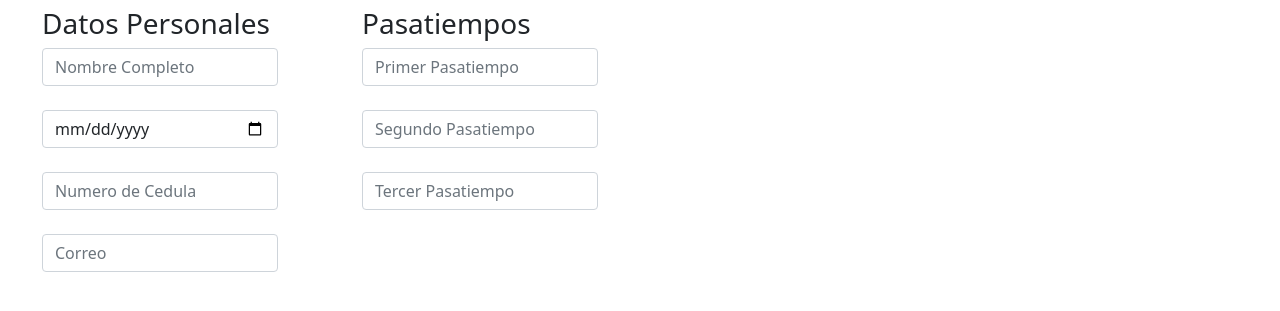
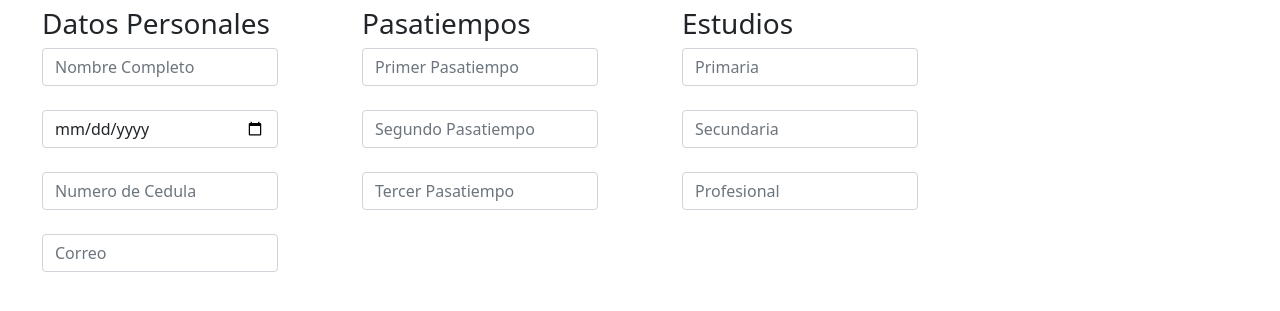
Before and after one commit to CerberoDgvm/Taller1, a plain HTML site: page index.html in a window 1280 px wide. Shown: the part 269-580 px from the top of the page. Drawn offline with nearby package versions, Linux system fonts and the light colour scheme.

Commit message:
Añadiendo Estudios

```diff
--- a/index.html
+++ b/index.html
@@ -45,6 +45,14 @@
                     <input type="text" class="form-control" placeholder="Tercer Pasatiempo"><br>
                 </form>
             </div>
+            <div class="Data form-group">
+                <form action="">
+                    <h3>Estudios</h3>
+                    <input type="text" class="form-control" placeholder="Primaria"><br>
+                    <input type="text" class="form-control" placeholder="Secundaria"><br>
+                    <input type="text" class="form-control" placeholder="Profesional"><br>
+                </form>
+            </div>
         </div>
     </section>
     <footer>
```
